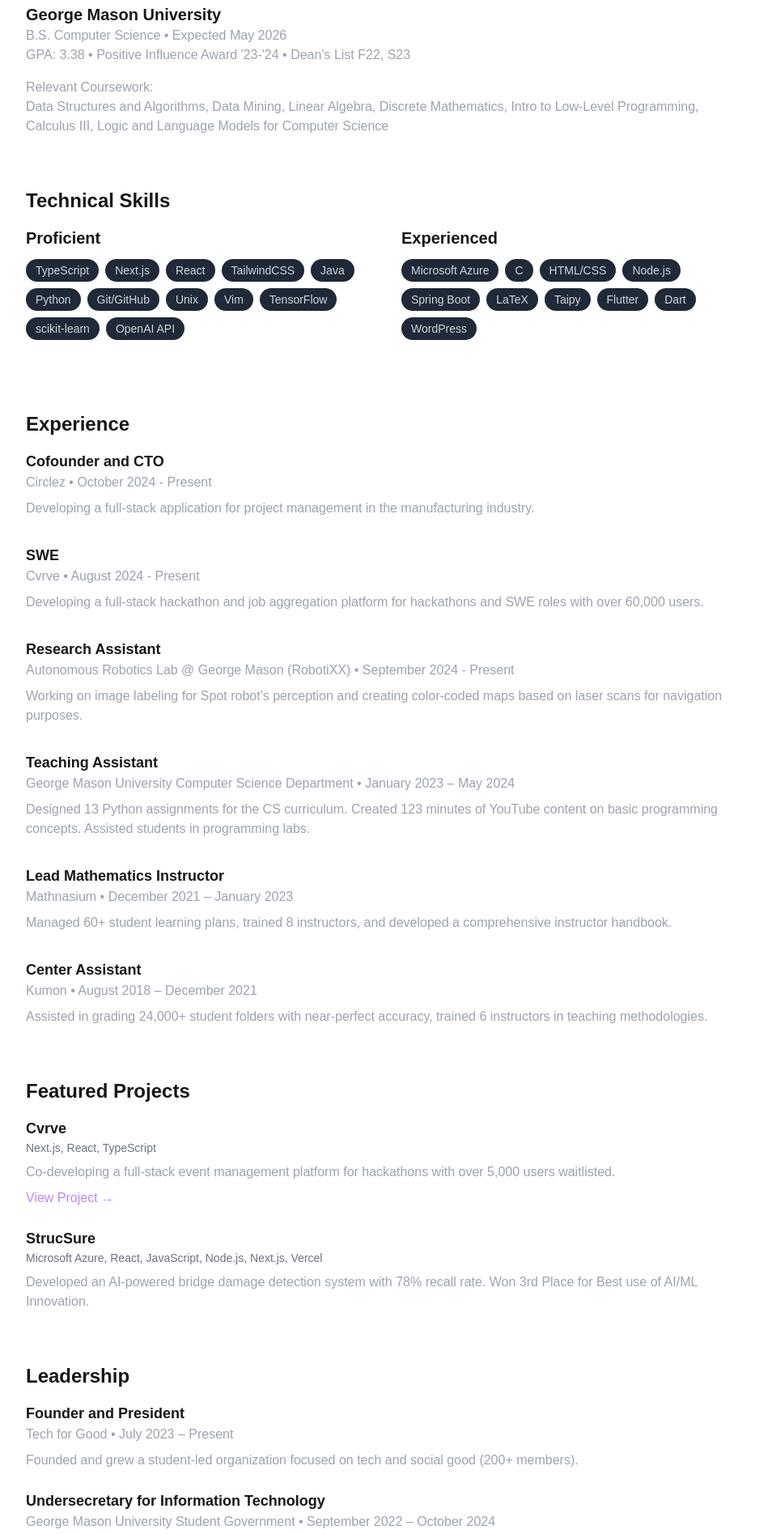
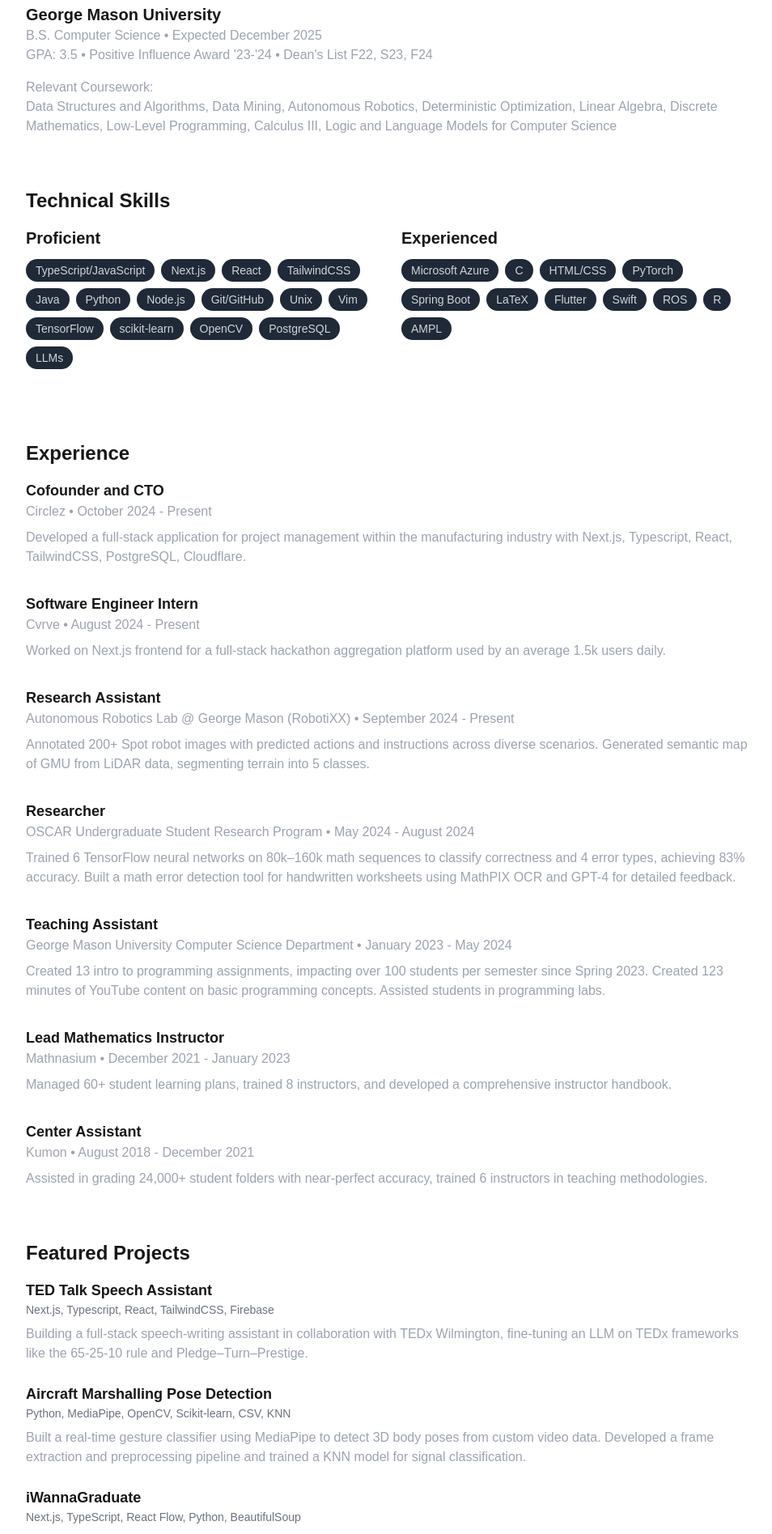
Before and after one commit to amahjoor/arman-web, a Next.js app: page /about in a window 1280 px wide. Shown: the part 340-2235 px from the top of the page at 81% size, without its empty margins (160-1114 px from the left). Built offline with nearby package versions, Linux system fonts and the light colour scheme.

Commit message:
update: about section

```diff
--- a/src/app/about/page.tsx
+++ b/src/app/about/page.tsx
@@ -22,10 +22,10 @@
             <h2 className="text-2xl font-bold mb-4">Education</h2>
             <div className="prose prose-invert max-w-none">
               <h3 className="text-xl font-semibold">George Mason University</h3>
-              <p className="text-gray-400">B.S. Computer Science • Expected May 2026</p>
-              <p className="text-gray-400">GPA: 3.38 • Positive Influence Award '23-'24 • Dean's List F22, S23</p>
+              <p className="text-gray-400">B.S. Computer Science • Expected December 2025</p>
+              <p className="text-gray-400">GPA: 3.5 • Positive Influence Award '23-'24 • Dean's List F22, S23, F24</p>
               <p className="text-gray-400 mt-4">Relevant Coursework:</p>
-              <p className="text-gray-400">Data Structures and Algorithms, Data Mining, Linear Algebra, Discrete Mathematics, Intro to Low-Level Programming, Calculus III, Logic and Language Models for Computer Science</p>
+              <p className="text-gray-400">Data Structures and Algorithms, Data Mining, Autonomous Robotics, Deterministic Optimization, Linear Algebra, Discrete Mathematics, Low-Level Programming, Calculus III, Logic and Language Models for Computer Science</p>
             </div>
           </section>
 
@@ -36,18 +36,21 @@
               <SkillCategory
                 title="Proficient"
                 skills={[
-                  "TypeScript",
+                  "TypeScript/JavaScript",
                   "Next.js",
                   "React",
                   "TailwindCSS",
                   "Java",
                   "Python",
+                  "Node.js",
                   "Git/GitHub",
                   "Unix",
                   "Vim",
                   "TensorFlow",
                   "scikit-learn",
-                  "OpenAI API"
+                  "OpenCV",
+                  "PostgreSQL",
+                  "LLMs"
                 ]}
               />
               <SkillCategory
@@ -56,13 +59,14 @@
                   "Microsoft Azure",
                   "C",
                   "HTML/CSS",
-                  "Node.js",
+                  "PyTorch",
                   "Spring Boot",
                   "LaTeX",
-                  "Taipy",
                   "Flutter",
-                  "Dart",
-                  "WordPress"
+                  "Swift",
+                  "ROS",
+                  "R",
+                  "AMPL"
                 ]}
               />
             </div>
@@ -76,36 +80,42 @@
                 title="Cofounder and CTO"
                 company="Circlez"
                 period="October 2024 - Present"
-                description="Developing a full-stack application for project management in the manufacturing industry."
+                description="Developed a full-stack application for project management within the manufacturing industry with Next.js, Typescript, React, TailwindCSS, PostgreSQL, Cloudflare."
               />
               <ExperienceItem
-                title="SWE"
+                title="Software Engineer Intern"
                 company="Cvrve"
                 period="August 2024 - Present"
-                description="Developing a full-stack hackathon and job aggregation platform for hackathons and SWE roles with over 60,000 users."
+                description="Worked on Next.js frontend for a full-stack hackathon aggregation platform used by an average 1.5k users daily."
               />
               <ExperienceItem
                 title="Research Assistant"
                 company="Autonomous Robotics Lab @ George Mason (RobotiXX)"
                 period="September 2024 - Present"
-                description="Working on image labeling for Spot robot's perception and creating color-coded maps based on laser scans for navigation purposes."
+                description="Annotated 200+ Spot robot images with predicted actions and instructions across diverse scenarios. Generated semantic map of GMU from LiDAR data, segmenting terrain into 5 classes."
+              />
+              <ExperienceItem
+                title="Researcher"
+                company="OSCAR Undergraduate Student Research Program"
+                period="May 2024 - August 2024"
+                description="Trained 6 TensorFlow neural networks on 80k–160k math sequences to classify correctness and 4 error types, achieving 83% accuracy. Built a math error detection tool for handwritten worksheets using MathPIX OCR and GPT-4 for detailed feedback."
               />
               <ExperienceItem
                 title="Teaching Assistant"
                 company="George Mason University Computer Science Department"
-                period="January 2023 – May 2024"
-                description="Designed 13 Python assignments for the CS curriculum. Created 123 minutes of YouTube content on basic programming concepts. Assisted students in programming labs."
+                period="January 2023 - May 2024"
+                description="Created 13 intro to programming assignments, impacting over 100 students per semester since Spring 2023. Created 123 minutes of YouTube content on basic programming concepts. Assisted students in programming labs."
               />
               <ExperienceItem
                 title="Lead Mathematics Instructor"
                 company="Mathnasium"
-                period="December 2021 – January 2023"
+                period="December 2021 - January 2023"
                 description="Managed 60+ student learning plans, trained 8 instructors, and developed a comprehensive instructor handbook."
               />
               <ExperienceItem
                 title="Center Assistant"
                 company="Kumon"
-                period="August 2018 – December 2021"
+                period="August 2018 - December 2021"
                 description="Assisted in grading 24,000+ student folders with near-perfect accuracy, trained 6 instructors in teaching methodologies."
               />
             </div>
@@ -115,6 +125,26 @@
           <section className="mb-16 opacity-0 animate-fade-in-delay-2">
             <h2 className="text-2xl font-bold mb-4">Featured Projects</h2>
             <div className="space-y-6">
+              <ProjectItem
+                title="TED Talk Speech Assistant"
+                tech="Next.js, Typescript, React, TailwindCSS, Firebase"
+                description="Building a full-stack speech-writing assistant in collaboration with TEDx Wilmington, fine-tuning an LLM on TEDx frameworks like the 65-25-10 rule and Pledge–Turn–Prestige."
+              />
+              <ProjectItem
+                title="Aircraft Marshalling Pose Detection"
+                tech="Python, MediaPipe, OpenCV, Scikit-learn, CSV, KNN"
+                description="Built a real-time gesture classifier using MediaPipe to detect 3D body poses from custom video data. Developed a frame extraction and preprocessing pipeline and trained a KNN model for signal classification."
+              />
+              <ProjectItem
+                title="iWannaGraduate"
+                tech="Next.js, TypeScript, React Flow, Python, BeautifulSoup"
+                description="Engineered an interactive course dependency graph visualization with dynamic node highlighting & relationship tracking. Implemented category-based filtering and built data pipeline to extract academic course information."
+              />
+              <ProjectItem
+                title="Fluid Facilitator"
+                tech="Python, OpenCV, Rust, Arduino, ArUco"
+                description="Developed computer vision pipeline using OpenCV to detect & track ArUco markers for automated drink dispensing. Won 'Conquer the World' prize at George Mason University's PatriotHacks 2024."
+              />
               <ProjectItem
                 title="Cvrve"
                 tech="Next.js, React, TypeScript"
@@ -134,10 +164,10 @@
             <h2 className="text-2xl font-bold mb-4">Leadership</h2>
             <div className="space-y-6">
               <LeadershipItem
-                title="Founder and President"
+                title="Founding President"
                 organization="Tech for Good"
-                period="July 2023 – Present"
-                description="Founded and grew a student-led organization focused on tech and social good (200+ members)."
+                period="July 2023 – December 2024"
+                description="Founded & grew Tech for Good from 0 to 200+ members. Launched initiative with Northern VA elderly centers, providing tech support and tutoring—resolved 30+ tech issues. Led hardware refurbishment with nonprofit partner; restored 200+ laptops for donation to underserved communities."
               />
               <LeadershipItem
                 title="Undersecretary for Information Technology"
```
